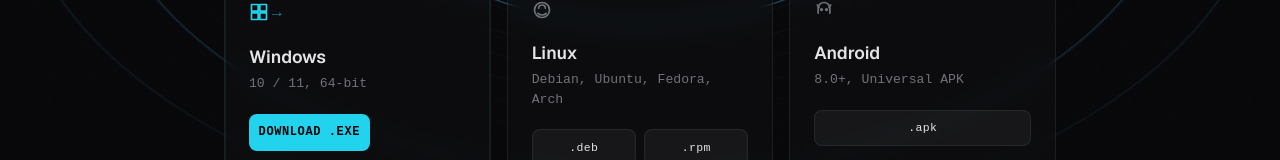
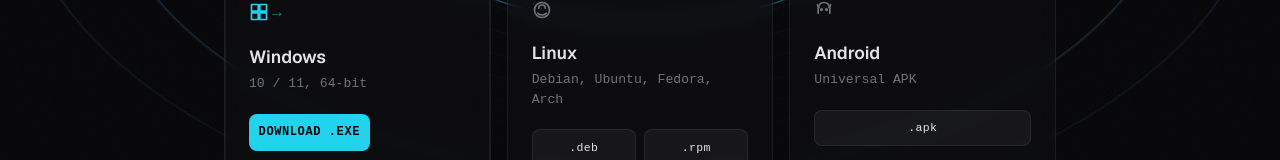
Before and after one commit to funhaji/VPN, a Next.js app: page / in a window 1280 px wide. Shown: the part 476-636 px from the top of the page. Built offline with nearby package versions, Linux system fonts and the light colour scheme.

Commit message:
Update Android download subtitle to Universal APK only

```diff
--- a/src/app/page.tsx
+++ b/src/app/page.tsx
@@ -44,7 +44,7 @@ const COPY: Record<
     linuxTitle: "Linux",
     linuxSub: "Debian, Ubuntu, Fedora, Arch",
     androidTitle: "Android",
-    androidSub: "8.0+, Universal APK",
+    androidSub: "Universal APK",
     footnote: "keys are generated on your device and never leave it",
   },
   fa: {
@@ -63,7 +63,7 @@ const COPY: Record<
     linuxTitle: "لینوکس",
     linuxSub: "دبیان، اوبونتو، فدورا، آرچ",
     androidTitle: "اندروید",
-    androidSub: "اندروید ۸ به بالا، فایل APK",
+    androidSub: "Universal APK",
     footnote: "کلیدها روی دستگاه شما ساخته می‌شوند و هرگز خارج نمی‌شوند",
   },
 };
```
